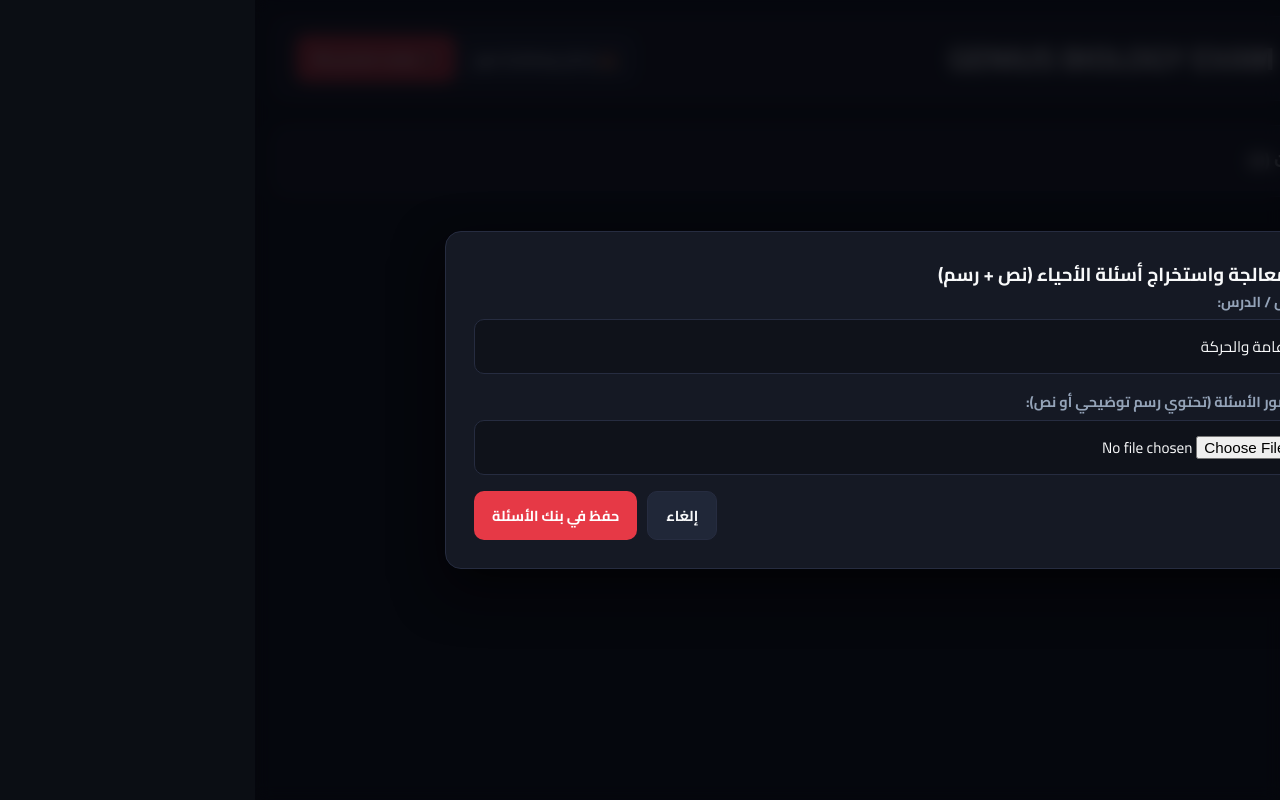
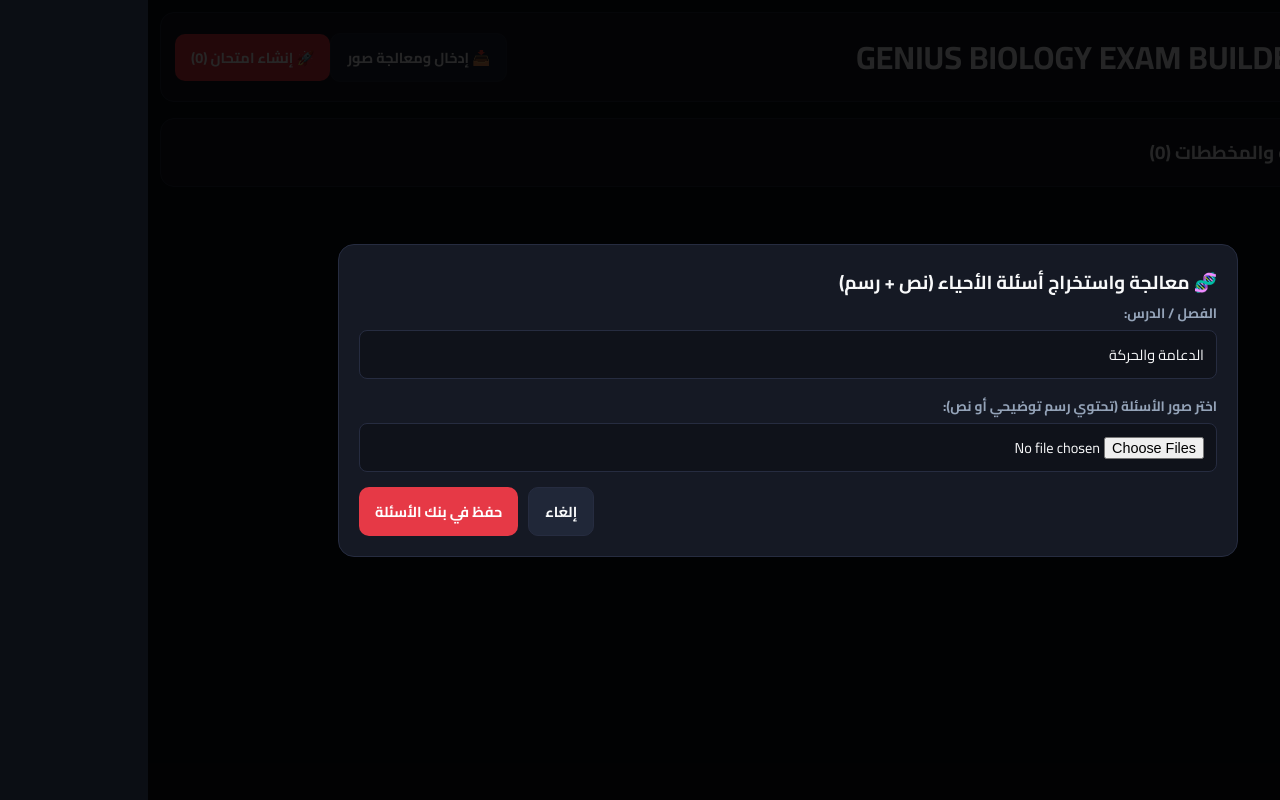
Before and after one commit to geniusbiology1/GENIUS-EXAM-MAKER, a React (Vite) app: page / in a window 1280 px wide. Both pictures are taken after a click on the button "📥 إدخال ومعالجة صور". Built offline with nearby package versions, Linux system fonts and the light colour scheme.

Commit message:
Update global.css

```diff
--- a/src/styles/global.css
+++ b/src/styles/global.css
@@ -3,14 +3,15 @@
 :root {
   --bg-main: #0b0e14;
   --bg-card: #151924;
-  --primary-red: #e63946;
-  --primary-red-hover: #d90429;
-  --accent-blue: #0077b6;
-  --accent-gold: #ffb703;
+  --border-color: #262c40;
   --text-primary: #f8f9fa;
   --text-secondary: #94a3b8;
-  --border-color: #262c40;
-  --font-cairo: 'Cairo', -apple-system, BlinkMacSystemFont, sans-serif;
+  --font-cairo: 'Cairo', sans-serif;
+
+  /* الباليت الافتراضية (أحمر وأسود وأبيض) */
+  --theme-primary: #e63946;
+  --theme-dark: #111111;
+  --theme-bg: #ffffff;
 }
 
 * {
@@ -18,8 +19,6 @@
   margin: 0;
   padding: 0;
   font-family: var(--font-cairo);
-  letter-spacing: normal !important;
-  word-spacing: normal !important;
 }
 
 body {
@@ -27,122 +26,141 @@ body {
   color: var(--text-primary);
   direction: rtl;
   min-height: 100vh;
-  padding: 16px;
-  line-height: 1.6;
+  padding: 12px;
 }
+
+/* تحسينات الموبايل */
+.container { max-width: 1000px; margin: 0 auto; }
 
 .app-header {
   background: var(--bg-card);
   border: 1px solid var(--border-color);
-  border-radius: 16px;
-  padding: 16px 24px;
+  border-radius: 14px;
+  padding: 14px;
   display: flex;
-  justify-content: space-between;
-  align-items: center;
-  margin-bottom: 24px;
+  flex-direction: column;
+  gap: 12px;
+  margin-bottom: 16px;
+}
+
+@media(min-width: 600px) {
+  .app-header { flex-direction: row; justify-content: space-between; align-items: center; }
 }
 
 .btn {
   border: none;
-  padding: 10px 18px;
+  padding: 10px 16px;
   border-radius: 10px;
   font-weight: 700;
   font-size: 0.9rem;
   cursor: pointer;
   display: inline-flex;
   align-items: center;
+  justify-content: center;
   gap: 8px;
-  transition: all 0.25s ease;
 }
 
-.btn-primary { background: var(--primary-red); color: #ffffff; }
-.btn-primary:hover { background: var(--primary-red-hover); }
+.btn-primary { background: var(--theme-primary); color: #fff; }
 .btn-secondary { background: #202738; color: var(--text-primary); border: 1px solid var(--border-color); }
 
 .card {
   background: var(--bg-card);
   border: 1px solid var(--border-color);
-  border-radius: 16px;
-  padding: 20px;
-  margin-bottom: 20px;
+  border-radius: 14px;
+  padding: 16px;
+  margin-bottom: 12px;
 }
 
 .modal-overlay {
   position: fixed;
   top: 0; left: 0; right: 0; bottom: 0;
-  background: rgba(5, 7, 12, 0.85);
-  backdrop-filter: blur(8px);
-  display: flex;
-  justify-content: center;
-  align-items: center;
-  z-index: 9999;
-  padding: 16px;
+  background: rgba(0,0,0,0.85);
+  display: flex; justify-content: center; align-items: center;
+  z-index: 999; padding: 10px;
 }
 
 .modal-content {
   background: var(--bg-card);
   border: 1px solid var(--border-color);
   border-radius: 16px;
-  padding: 28px;
+  padding: 20px;
   width: 100%;
-  box-shadow: 0 20px 50px rgba(0,0,0,0.6);
+  max-width: 650px;
+  max-height: 90vh;
+  overflow-y: auto;
 }
 
-.form-group { margin-bottom: 16px; }
-.form-group label { display: block; font-size: 0.9rem; font-weight: 700; margin-bottom: 6px; color: var(--text-secondary); }
+.form-group { margin-bottom: 14px; }
+.form-group label { display: block; font-size: 0.85rem; font-weight: 700; margin-bottom: 4px; color: var(--text-secondary); }
 .form-group input, .form-group select, .form-group textarea {
   width: 100%;
-  padding: 12px 14px;
+  padding: 10px 12px;
   background: #0f121a;
   border: 1px solid var(--border-color);
-  border-radius: 10px;
+  border-radius: 8px;
   color: var(--text-primary);
-  font-size: 0.95rem;
-  outline: none;
+  font-size: 0.9rem;
 }
 
-/* ورقة الامتحان والطباعة */
-.exam-paper-container {
-  background: #ffffff !important;
-  color: #111111 !important;
-  padding: 40px;
-  max-width: 900px;
+/* ==========================================
+   تنسيق ورقة A4 الحقيقية والطباعة للمطابع
+   ========================================== */
+.a4-paper {
+  width: 210mm;
+  min-height: 297mm;
+  padding: 15mm;
   margin: 0 auto;
+  background: var(--theme-bg) !important;
+  color: var(--theme-dark) !important;
+  box-sizing: border-box;
 }
 
-.exam-header-book {
+.exam-header-box {
+  border: 2px solid var(--theme-primary);
+  border-radius: 8px;
+  padding: 12px 16px;
   display: flex;
   justify-content: space-between;
   align-items: center;
-  border-bottom: 3px double #000;
-  padding-bottom: 16px;
-  margin-bottom: 24px;
+  margin-bottom: 20px;
 }
 
-.question-block {
-  background: #fff;
-  padding: 14px 0;
-  border-bottom: 1px dashed #cbd5e1;
+.exam-header-title { color: var(--theme-primary); font-weight: 900; }
+
+.q-block {
+  margin-bottom: 16px;
+  page-break-inside: avoid;
 }
 
-.q-head {
+.q-title {
+  font-size: 1rem;
+  font-weight: 800;
+  color: var(--theme-dark);
   display: flex;
-  gap: 10px;
-  font-size: 1.05rem;
-  font-weight: 700;
-  color: #0f172a;
-  margin-bottom: 10px;
+  gap: 8px;
 }
 
-.q-num { color: var(--primary-red); font-weight: 900; }
+.q-badge {
+  color: var(--theme-primary);
+  font-weight: 900;
+}
 
-.essay-line {
-  border-bottom: 1px dashed #94a3b8;
-  height: 32px;
+.options-grid {
+  display: grid;
+  grid-template-columns: 1fr 1fr;
+  gap: 8px;
+  margin-top: 8px;
+  padding-right: 20px;
+}
+
+.essay-line-dash {
+  border-bottom: 1px dashed #a1a1aa;
+  height: 28px;
 }
 
 @media print {
+  body { background: #fff !important; padding: 0 !important; }
   .no-print { display: none !important; }
-  body { background: #fff !important; padding: 0 !important; }
-  .exam-paper-container { box-shadow: none !important; padding: 0 !important; }
+  .a4-paper { width: 100% !important; margin: 0 !important; padding: 12mm !important; }
+  @page { size: A4; margin: 0; }
 }
```
